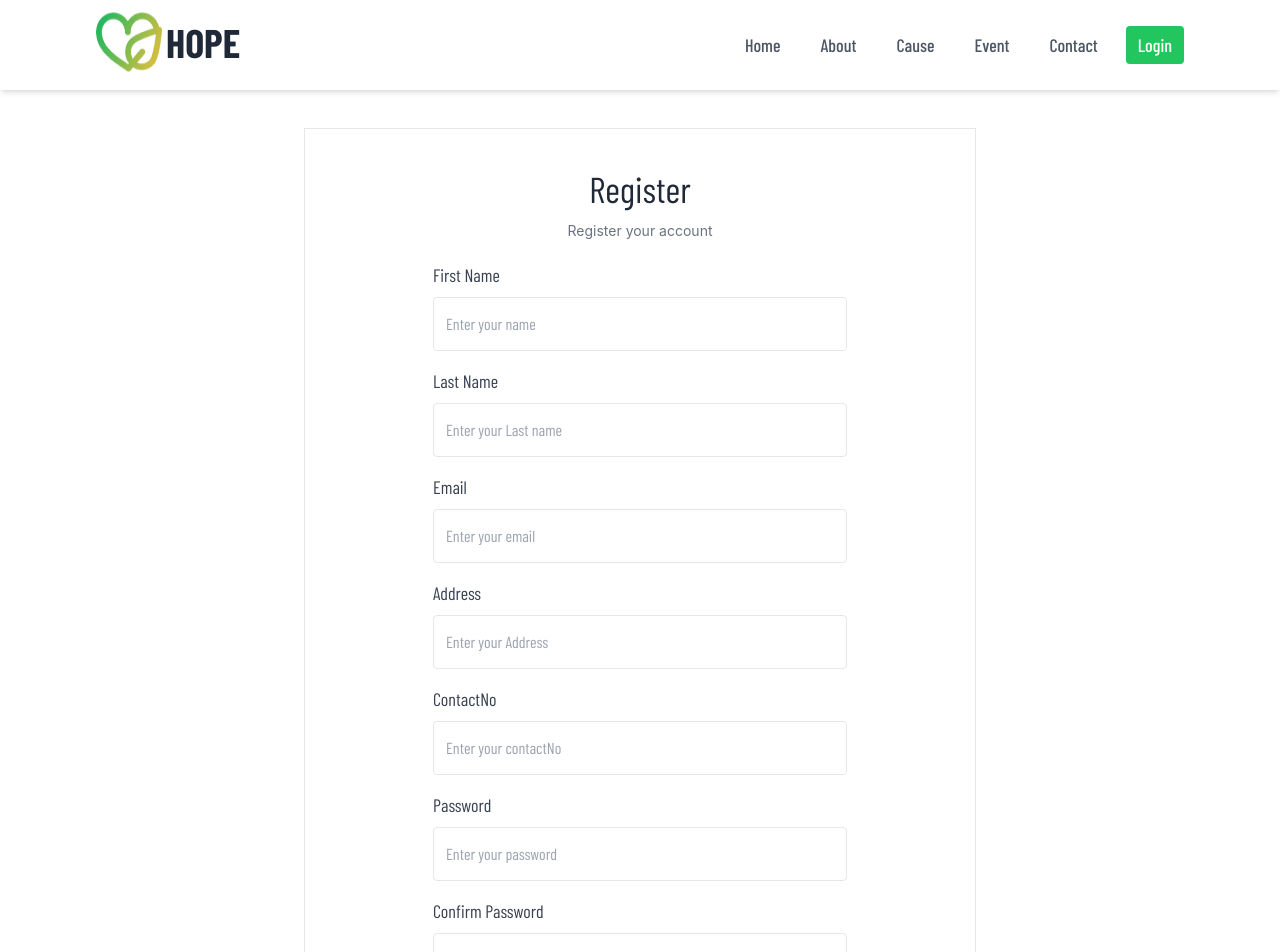
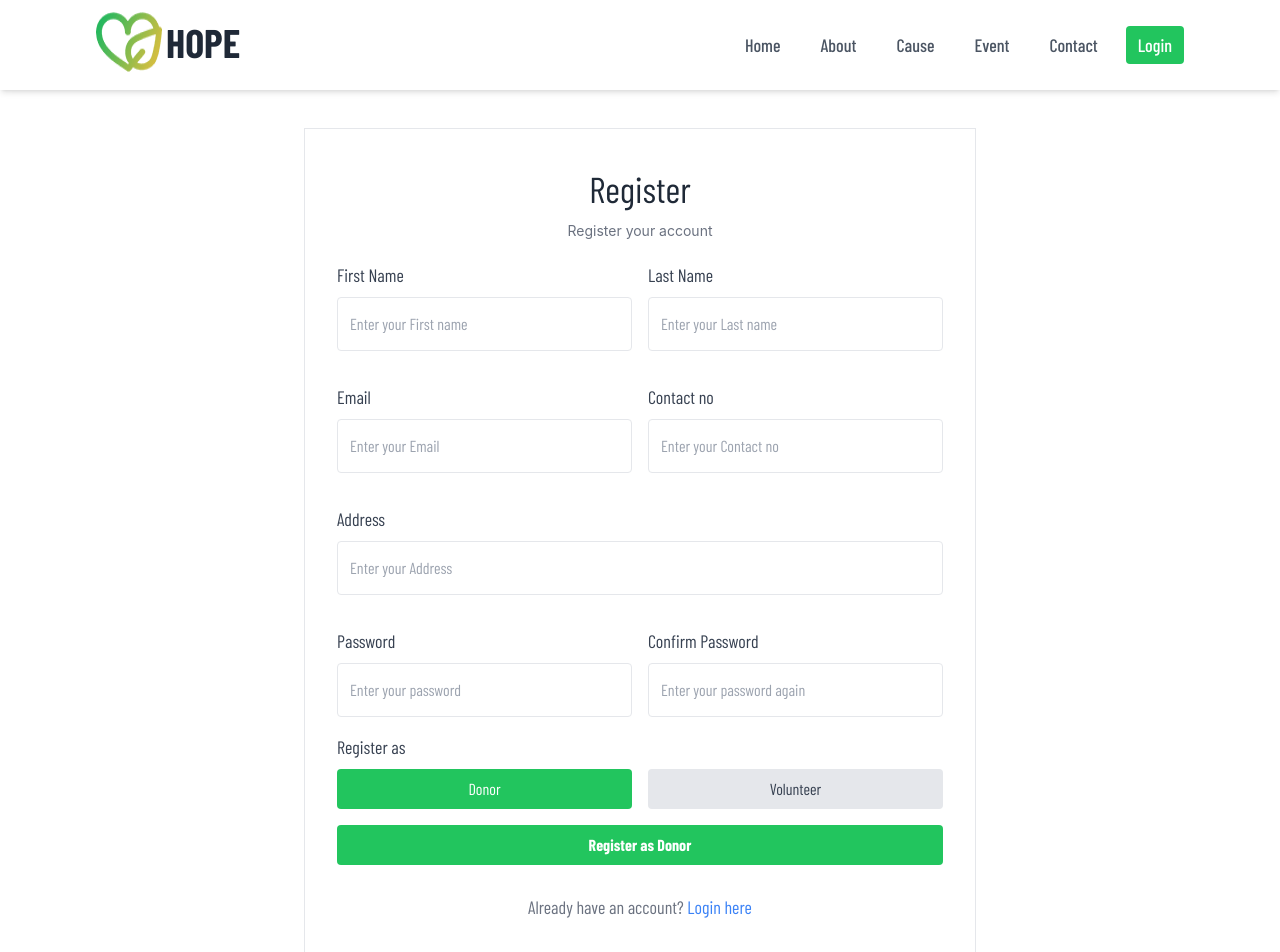
Before and after one commit to nayeemuddin-bd100/hope-charity-app, a Next.js app: page /register in a window 1280 px wide. Shown: the top 952 px of the page. Built offline with nearby package versions, Linux system fonts and the light colour scheme.

Commit message:
feat: add zod validation schema

```diff
--- a/app/(auth)/register/page.tsx
+++ b/app/(auth)/register/page.tsx
@@ -1,50 +1,68 @@
 "use client";
+import FormInput from "@/app/components/Form/FormInput";
+import FormWrapper from "@/app/components/Form/FormWrapper";
 import Container from "@/app/components/shared/Container";
 import registerUser from "@/app/services/actions/registerUser";
+import { zodResolver } from "@hookform/resolvers/zod";
 import Link from "next/link";
 import { useRouter } from "next/navigation";
 import { useState } from "react";
-import { SubmitHandler, useForm } from "react-hook-form";
+import { FieldValues, SubmitHandler } from "react-hook-form";
 import toast from "react-hot-toast";
+import { z } from "zod";
 
-interface IName {
-  firstName: string;
-  lastName: string;
-}
-interface FormData {
-  name: IName;
-  email: string;
-  address: string;
-  contactNo: string;
-  password: string;
-  confirmPassword: string;
-  userType: "donor" | "volunteer";
-}
+const registerZodSchema = z
+  .object({
+    firstName: z
+      .string()
+      .min(1, "First name is required")
+      .min(2, "First name must be at least 2 characters")
+      .max(30, "First name must be at most 30 characters")
+      .regex(/^[A-Za-z]+$/, "First name can only contain letters"),
+    lastName: z
+      .string()
+      .min(1, "Last name is required")
+      .min(2, "Last name must be at least 2 characters")
+      .max(30, "Last name must be at most 30 characters")
+      .regex(/^[A-Za-z]+$/, "Last name can only contain letters"),
+    email: z
+      .string()
+      .min(1, "Email is required")
+      .email("Please enter a valid email"),
+    address: z
+      .string()
+      .min(1, "Address is required")
+      .min(5, "Address must be at least 5 characters")
+      .max(100, "Address must be at most 100 characters"),
+    contactNo: z
+      .string()
+      .min(1, "Contact number is required")
+      .max(20, "Please enter a valid contact number")
+      .regex(/^[0-9+()\s-]+$/, "Please enter a valid contact number"),
+
+    password: z.string().min(6, "Password must be at least 6 characters"),
+    confirmPassword: z.string().min(1, "Confirm password is required"),
+  })
+  .refine((data) => data.password === data.confirmPassword, {
+    message: "Passwords don't match",
+    path: ["confirmPassword"],
+  });
 
 const Register = () => {
   const router = useRouter();
   const [userType, setUserType] = useState<"donor" | "volunteer">("donor");
-  const {
-    register,
-    handleSubmit,
-    formState: { errors },
-  } = useForm<FormData>({
-    defaultValues: {
-      userType: "donor",
-    },
-  });
 
-  const onSubmit: SubmitHandler<FormData> = async (payload) => {
+  const handleLogin: SubmitHandler<FieldValues> = async (payload) => {
     const userData = {
       name: {
-        firstName: payload.name.firstName,
-        lastName: payload.name.lastName,
+        firstName: payload.firstName,
+        lastName: payload.lastName,
       },
       email: payload.email,
       address: payload.address,
       contactNo: payload.contactNo,
       password: payload.password,
-      role: payload.userType,
+      role: userType,
     };
 
     try {
@@ -65,7 +83,7 @@ const Register = () => {
   return (
     <div className="py-32 lg:px-10 min-h-[calc(100vh-90px)]">
       <Container>
-        <div className="w-full sm:w-2/3 xl:w-4/6 2xl:w-3/5 mx-auto border py-10 px-5 sm:px-12 md:px-20 lg:px-32">
+        <div className="w-full sm:w-2/3 lg:[90%] xl:w-4/6 2xl:w-3/5 mx-auto border py-10 px-5 sm:px-12 md:px-20 lg:px-8 ">
           <h2 className="text-3xl lg:text-4xl text-gray-800 text-center">
             Register
           </h2>
@@ -73,172 +91,61 @@ const Register = () => {
             Register your account
           </p>
 
-          <form onSubmit={handleSubmit(onSubmit)} className="mt-5">
-            <div className="mb-4">
-              <label
-                htmlFor="firstName"
-                className="block text-gray-700 text-lg mb-2"
-              >
-                First Name
-              </label>
-              <input
-                {...register("name.firstName", {
-                  required: "First name is required",
-                })}
-                type="firstName"
-                id="firstName"
-                className="border rounded border-gray-200 w-full  py-4 px-3 text-gray-700 leading-tight focus:outline-none focus:border-green-500"
-                placeholder="Enter your name"
+          <FormWrapper
+            onSubmit={handleLogin}
+            resolver={zodResolver(registerZodSchema)}
+            defaultValues={{
+              firstName: "",
+              lastName: "",
+              email: "",
+              address: "",
+              contactNo: "",
+              password: "",
+              confirmPassword: "",
+            }}
+          >
+            <div className="grid grid-cols-1 lg:grid-cols-2 gap-4">
+              <FormInput
+                name="firstName"
+                label="First Name"
+                placeholder="Enter your First name"
               />
-              {errors.name?.firstName && (
-                <p className="text-red-500 text-xs italic">
-                  {errors.name?.firstName?.message}
-                </p>
-              )}
-            </div>{" "}
-            <div className="mb-4">
-              <label
-                htmlFor="lastName"
-                className="block text-gray-700 text-lg mb-2"
-              >
-                Last Name
-              </label>
-              <input
-                {...register("name.lastName", {
-                  required: "Last name is required",
-                })}
-                type="lastName"
-                id="lastName"
-                className="border rounded border-gray-200 w-full  py-4 px-3 text-gray-700 leading-tight focus:outline-none focus:border-green-500"
+              <FormInput
+                name="lastName"
+                label="Last Name"
                 placeholder="Enter your Last name"
               />
-              {errors.name?.lastName && (
-                <p className="text-red-500 text-xs italic">
-                  {errors.name?.lastName?.message}
-                </p>
-              )}
-            </div>
-            <div className="mb-4">
-              <label
-                htmlFor="email"
-                className="block text-gray-700 text-lg mb-2"
-              >
-                Email
-              </label>
-              <input
-                {...register("email", {
-                  required: "Email is required",
-                  pattern: {
-                    value: /\S+@\S+\.\S+/,
-                    message: "Invalid email address",
-                  },
-                })}
+              <FormInput
+                name="email"
+                label="Email"
+                placeholder="Enter your Email"
                 type="email"
-                id="email"
-                className="border rounded border-gray-200 w-full  py-4 px-3 text-gray-700 leading-tight focus:outline-none focus:border-green-500"
-                placeholder="Enter your email"
               />
-              {errors.email && (
-                <p className="text-red-500 text-xs italic">
-                  {errors.email.message}
-                </p>
-              )}
-            </div>
-            <div className="mb-4">
-              <label
-                htmlFor="Address"
-                className="block text-gray-700 text-lg mb-2"
-              >
-                Address
-              </label>
-              <input
-                {...register("address", {
-                  required: "Address is required",
-                })}
-                type="Address"
-                id="Address"
-                className="border rounded border-gray-200 w-full  py-4 px-3 text-gray-700 leading-tight focus:outline-none focus:border-green-500"
-                placeholder="Enter your Address"
+              <FormInput
+                name="contactNo"
+                label="Contact no"
+                placeholder="Enter your Contact no"
+                type="tel"
               />
-              {errors.email && (
-                <p className="text-red-500 text-xs italic">
-                  {errors.address?.message}
-                </p>
-              )}
-            </div>
-            <div className="mb-4">
-              <label
-                htmlFor="contactNo"
-                className="block text-gray-700 text-lg mb-2"
-              >
-                ContactNo
-              </label>
-              <input
-                {...register("contactNo", {
-                  required: "ContactNo is required",
-                })}
-                type="contactNo"
-                id="contactNo"
-                className="border rounded border-gray-200 w-full  py-4 px-3 text-gray-700 leading-tight focus:outline-none focus:border-green-500"
-                placeholder="Enter your contactNo"
+              <div className="lg:col-span-2">
+                <FormInput
+                  name="address"
+                  label="Address"
+                  placeholder="Enter your Address"
+                />
+              </div>
+              <FormInput
+                name="password"
+                label="Password"
+                placeholder="Enter your password"
+                type="password"
               />
-              {errors.contactNo && (
-                <p className="text-red-500 text-xs italic">
-                  {errors.contactNo?.message}
-                </p>
-              )}
-            </div>
-            <div className="mb-4">
-              <label
-                htmlFor="password"
-                className="block text-gray-700 text-lg mb-2"
-              >
-                Password
-              </label>
-              <input
-                {...register("password", {
-                  required: "Password is required",
-                  minLength: {
-                    value: 6,
-                    message: "Password must be at least 6 characters",
-                  },
-                })}
+              <FormInput
+                name="confirmPassword"
+                label="Confirm Password"
+                placeholder="Enter your password again"
                 type="password"
-                id="password"
-                className="border rounded border-gray-200 w-full  py-4 px-3 text-gray-700 leading-tight focus:outline-none focus:border-green-500"
-                placeholder="Enter your password"
               />
-              {errors.password && (
-                <p className="text-red-500 text-xs italic">
-                  {errors.password.message}
-                </p>
-              )}
-            </div>
-            <div className="mb-4">
-              <label
-                htmlFor="confirmPassword"
-                className="block text-gray-700 text-lg mb-2"
-              >
-                Confirm Password
-              </label>
-              <input
-                {...register("confirmPassword", {
-                  required: "Please confirm your password",
-                  validate: (value) =>
-                    value ===
-                      (document.getElementById("password") as HTMLInputElement)
-                        .value || "Passwords do not match",
-                })}
-                type="password"
-                id="confirmPassword"
-                className="border rounded border-gray-200 w-full  py-4 px-3 text-gray-700 leading-tight focus:outline-none focus:border-green-500"
-                placeholder="Retype your password"
-              />
-              {errors.confirmPassword && (
-                <p className="text-red-500 text-xs italic">
-                  {errors.confirmPassword.message}
-                </p>
-              )}
             </div>
             {/* User Type Selection */}
             <div className="mb-4">
@@ -269,16 +176,6 @@ const Register = () => {
                   Volunteer
                 </button>
               </div>
-              <input
-                type="hidden"
-                {...register("userType", { required: true })}
-                value={userType}
-              />
-              {errors.userType && (
-                <p className="text-red-500 text-xs italic">
-                  Please select a user type
-                </p>
-              )}
             </div>
             <button
               type="submit"
@@ -286,15 +183,17 @@ const Register = () => {
             >
               Register as {userType === "donor" ? "Donor" : "Volunteer"}
             </button>
-            <Link href="/login" className="">
-              <p className="text-center my-4 w-full  py-3 text-gray-500 text-lg">
-                Already have an account?{" "}
-                <span className="inline-block text-blue-500 hover:text-blue-600 hover:underline">
-                  Login here
-                </span>
-              </p>
+          </FormWrapper>
+
+          <div className="text-center my-4 w-full  py-3 text-gray-500 text-lg">
+            Already have an account?{" "}
+            <Link
+              href="/login"
+              className="inline-block text-blue-500 hover:text-blue-600 hover:underline"
+            >
+              Login here
             </Link>
-          </form>
+          </div>
         </div>
       </Container>
     </div>
```
Also changed, not shown: app/(auth)/login/page.tsx (+26 -7 lines).
